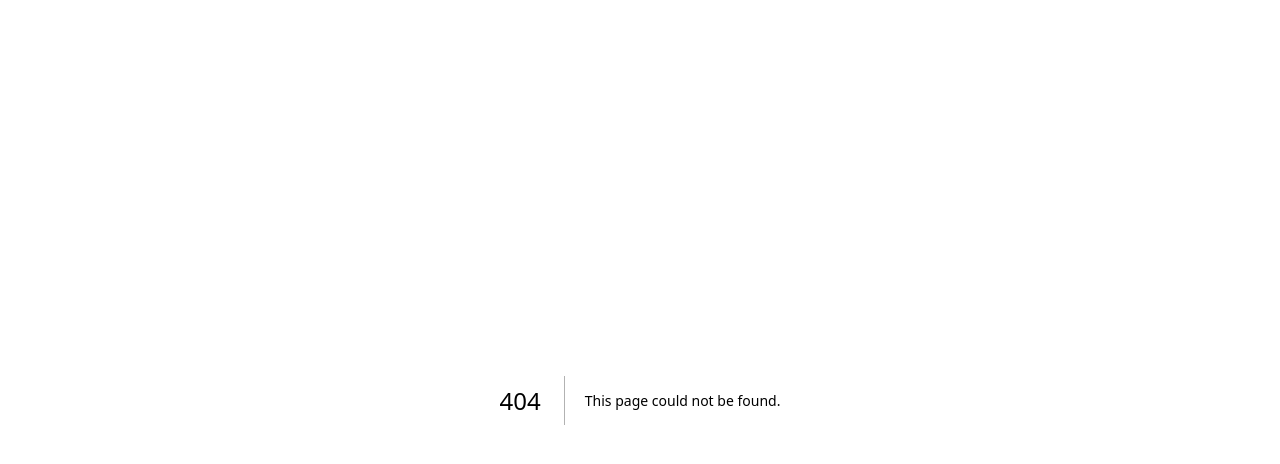
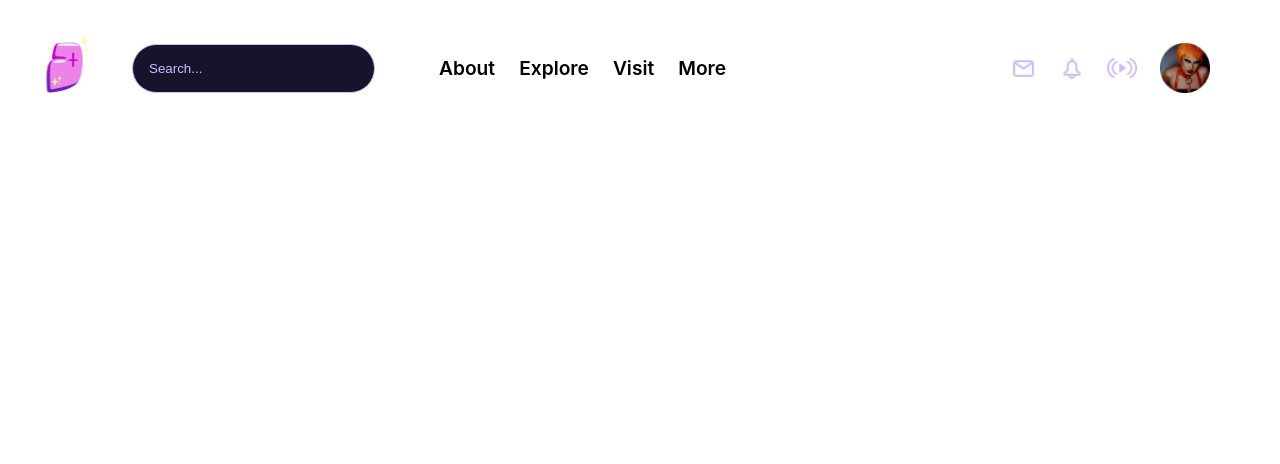
Before and after one commit to DragVerse/Next_Video, a Next.js app: page /Navbar/Nav in a window 1280 px wide. Before the commit this address had no page. Shown: the top 464 px of the page. Built offline with nearby package versions, Linux system fonts and the light colour scheme.

Commit message:
setup the body

```diff
--- /dev/null
+++ b/pages/Feed/Feed.module.css
@@ -0,0 +1,6 @@
+    .build{
+        background: #18122D;;
+        width: 100%;
+        min-height: 100vh;
+        min-width: 100%;
+    }
--- a/pages/nav/nav.js
+++ b/pages/Navbar/Nav.js
@@ -4,9 +4,9 @@ import avatar from '../assets/Avatar.jpg'
 import message from '../assets/Mail.jpg'
 import notification from '../assets/Notification.png'
 import stream from '../assets/stream.jpg'
-import styles from './nav.module.css'
+import styles from './Nav.module.css'
 
-export default function Feed() {
+export default function Navbar() {
     return(
       <div className={styles.build}>
         <div className={styles.content}>
--- a/pages/nav/nav.module.css
+++ b/pages/Navbar/Nav.module.css
@@ -1,7 +1,7 @@
 .build{
-    background: #18122D;;
-    height: 100vh;
     width: 100%;
+    min-height: 20vh;
+    min-width: 100%;
 }
 .content{
 
@@ -30,6 +30,7 @@
     flex-direction: row;
     align-items: center;
     justify-content: center;
+    cursor: pointer;
 }
 .ul li{
     list-style: none;
@@ -45,4 +46,5 @@
 }
 .social .img{
     margin-right: 1.4rem;
+    cursor: pointer;
 }
```
Also changed, not shown: pages/Feed/Feed.js (added, +10 -0 lines).
